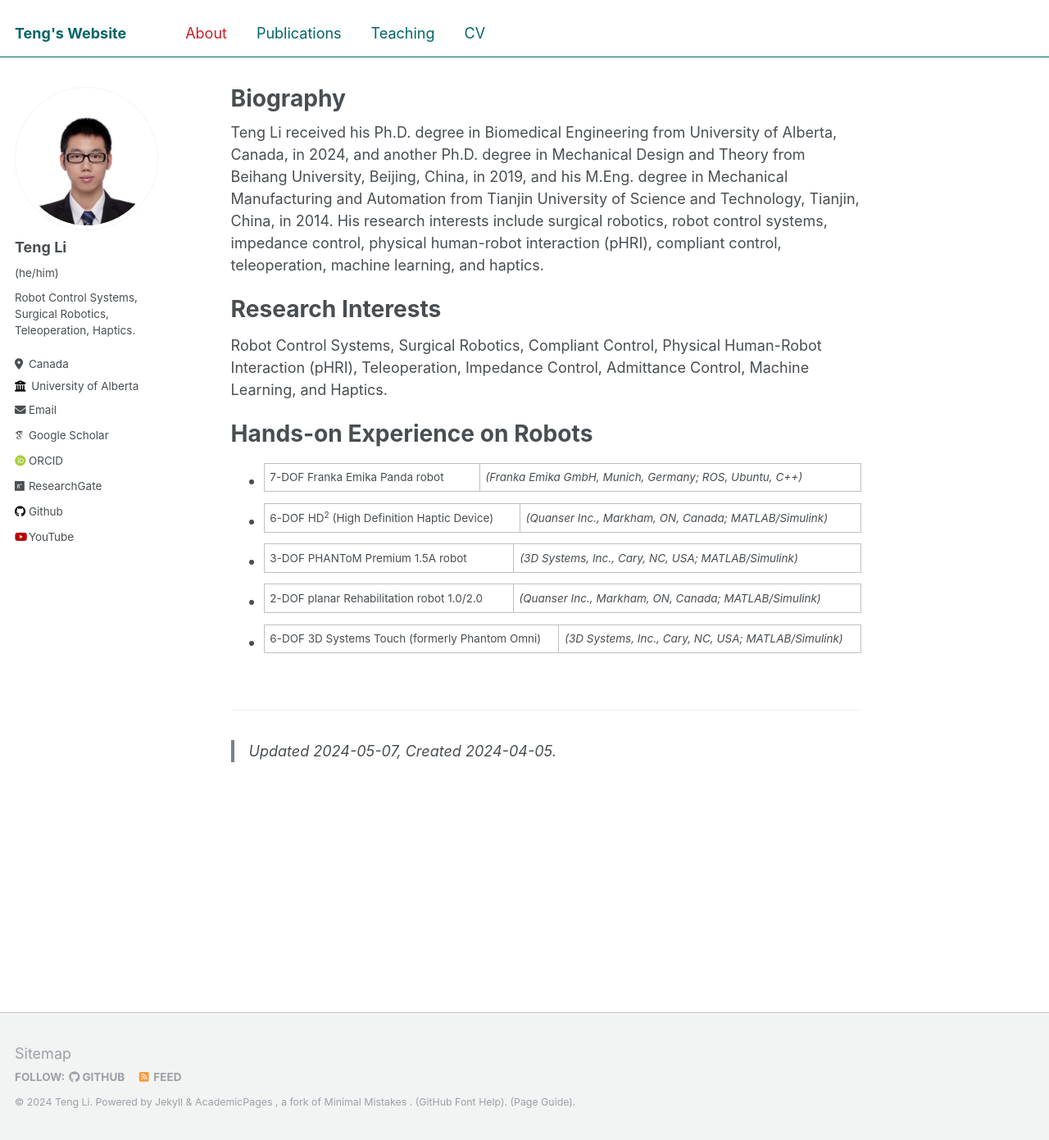
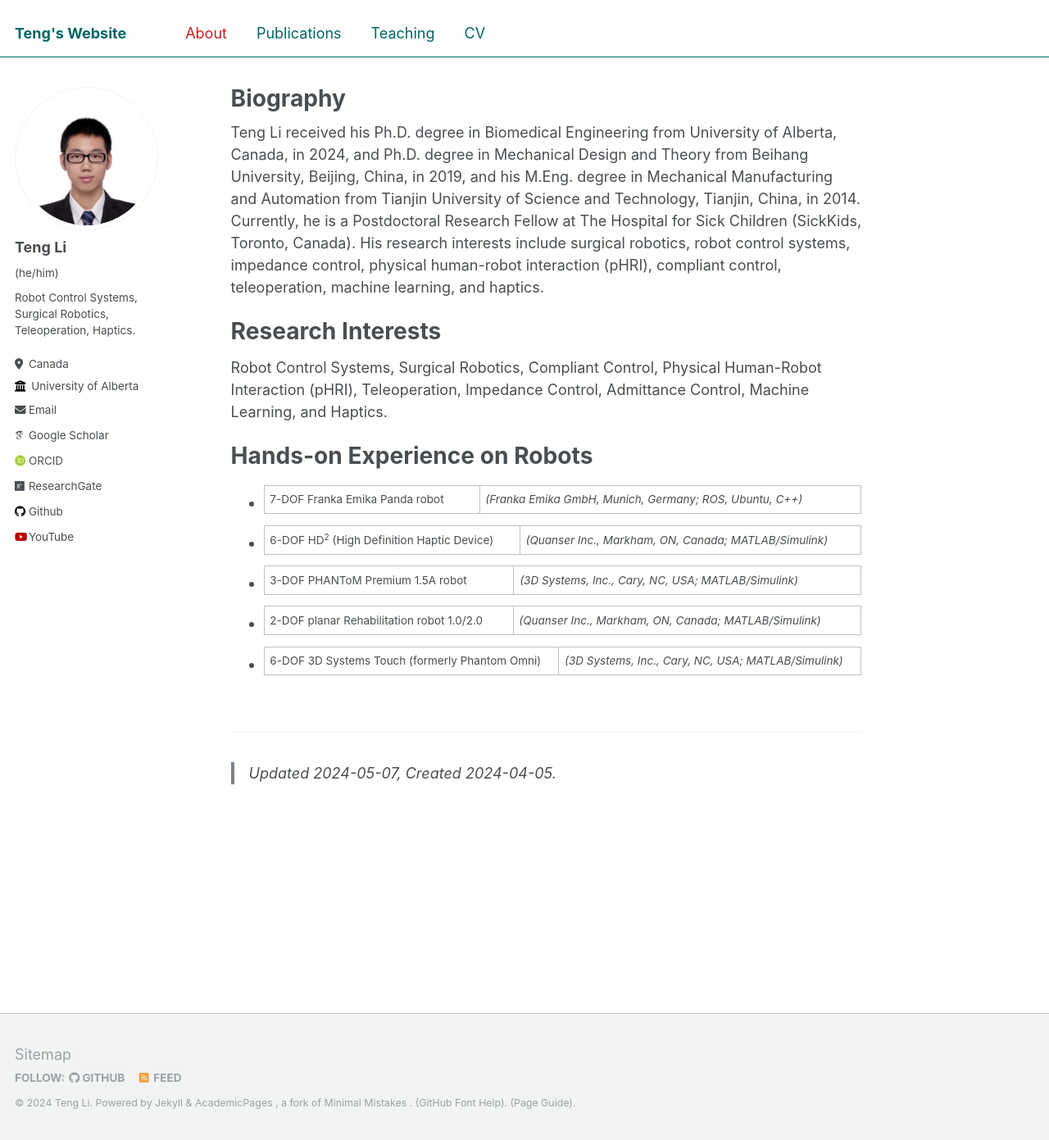
Before and after one commit to teng4/teng4.github.io, a Jekyll site: the page built from _pages/about.md, in a window 1280 px wide and 1391 px high. Shown: the whole window at 82% size. Built offline with Jekyll 4.4.1, drawn with Linux system fonts in a browser that asks for light colours; some web fonts are replaced.

Commit message:
Update about.md

```diff
--- a/_pages/about.md
+++ b/_pages/about.md
@@ -7,7 +7,7 @@ redirect_from:
   - /about.html
 ---
 
-Teng Li received his Ph.D. degree in Biomedical Engineering from University of Alberta, Canada, in 2024, and another Ph.D. degree in Mechanical Design and Theory from Beihang University, Beijing, China, in 2019, and his M.Eng. degree in Mechanical Manufacturing and Automation from Tianjin University of Science and Technology, Tianjin, China, in 2014. His research interests include surgical robotics, robot control systems, impedance control, physical human-robot interaction (pHRI), compliant control, teleoperation, machine learning, and haptics.
+Teng Li received his Ph.D. degree in Biomedical Engineering from University of Alberta, Canada, in 2024, and Ph.D. degree in Mechanical Design and Theory from Beihang University, Beijing, China, in 2019, and his M.Eng. degree in Mechanical Manufacturing and Automation from Tianjin University of Science and Technology, Tianjin, China, in 2014. Currently, he is a Postdoctoral Research Fellow at The Hospital for Sick Children (SickKids, Toronto, Canada). His research interests include surgical robotics, robot control systems, impedance control, physical human-robot interaction (pHRI), compliant control, teleoperation, machine learning, and haptics.
 
 
 Research Interests
```
